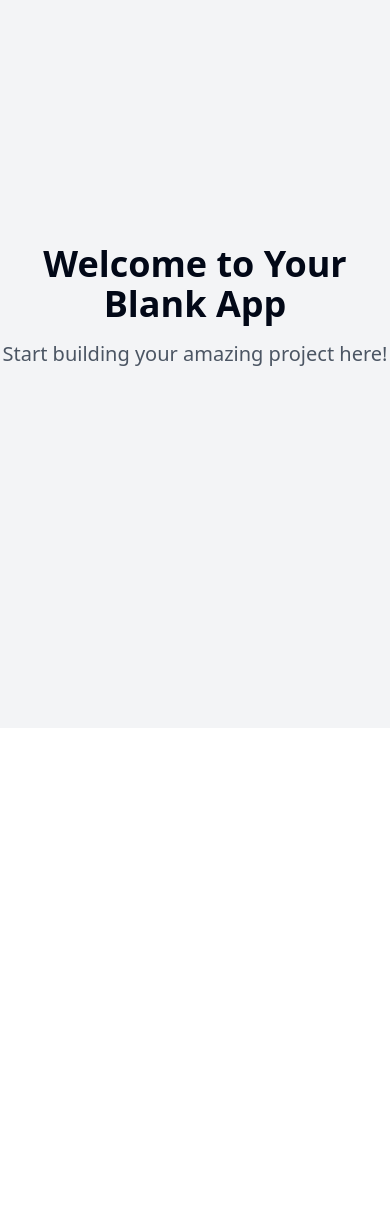
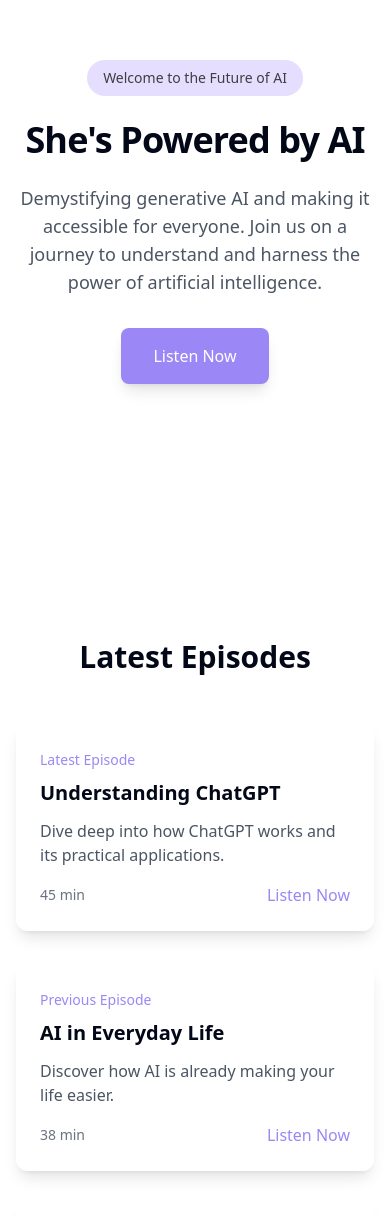
Before and after one commit to toriwell/shespoweredbyai, a React (Vite) app: page / in a window 390 px wide. Shown: the part 116-1332 px from the top of the page. Before the commit the page ends 844 px from the top, so only its background shows below. Built offline with nearby package versions, Linux system fonts and the light colour scheme.

Commit message:
Create landing page
Implemented a new landing page for the podcast "She's powered by ai", focusing on demystifying generative AI and making it accessible and practical for all listeners.
[skip gpt_engineer]

```diff
--- a/package.json
+++ b/package.json
@@ -45,6 +45,7 @@
     "cmdk": "^1.0.0",
     "date-fns": "^3.6.0",
     "embla-carousel-react": "^8.3.0",
+    "framer-motion": "^11.13.1",
     "input-otp": "^1.2.4",
     "lucide-react": "^0.462.0",
     "next-themes": "^0.3.0",
--- /dev/null
+++ b/src/components/About.tsx
@@ -0,0 +1,41 @@
+import { motion } from "framer-motion";
+
+export const About = () => {
+  return (
+    <section className="py-20 px-4">
+      <div className="max-w-4xl mx-auto text-center">
+        <motion.div
+          initial={{ opacity: 0, y: 20 }}
+          whileInView={{ opacity: 1, y: 0 }}
+          viewport={{ once: true }}
+          transition={{ duration: 0.6 }}
+        >
+          <span className="px-4 py-2 bg-secondary rounded-full text-primary-foreground text-sm font-medium mb-6 inline-block">
+            Our Mission
+          </span>
+          <h2 className="text-3xl font-bold mb-6">Making AI Accessible</h2>
+          <p className="text-gray-600 text-lg leading-relaxed mb-8">
+            We believe that understanding AI shouldn't be limited to tech experts. Through engaging discussions, practical examples, and real-world applications, we're here to help you navigate the exciting world of artificial intelligence with confidence.
+          </p>
+          <div className="grid md:grid-cols-3 gap-8 text-left">
+            {["Weekly Episodes", "Expert Insights", "Practical Tips"].map((feature, index) => (
+              <motion.div
+                key={feature}
+                initial={{ opacity: 0, y: 20 }}
+                whileInView={{ opacity: 1, y: 0 }}
+                viewport={{ once: true }}
+                transition={{ delay: index * 0.2 }}
+                className="bg-card backdrop-blur-lg rounded-xl p-6 shadow-lg"
+              >
+                <h3 className="font-semibold mb-2">{feature}</h3>
+                <p className="text-gray-600 text-sm">
+                  Join us every week for new insights into the world of AI.
+                </p>
+              </motion.div>
+            ))}
+          </div>
+        </motion.div>
+      </div>
+    </section>
+  );
+};
--- /dev/null
+++ b/src/components/Episodes.tsx
@@ -0,0 +1,55 @@
+import { motion } from "framer-motion";
+
+const episodes = [
+  {
+    title: "Understanding ChatGPT",
+    description: "Dive deep into how ChatGPT works and its practical applications.",
+    duration: "45 min",
+    date: "Latest Episode",
+  },
+  {
+    title: "AI in Everyday Life",
+    description: "Discover how AI is already making your life easier.",
+    duration: "38 min",
+    date: "Previous Episode",
+  },
+  {
+    title: "The Future of Work",
+    description: "How AI is transforming the workplace and what it means for you.",
+    duration: "42 min",
+    date: "Featured Episode",
+  },
+];
+
+export const Episodes = () => {
+  return (
+    <section className="py-20 px-4">
+      <div className="max-w-6xl mx-auto">
+        <h2 className="text-3xl font-bold mb-12 text-center">Latest Episodes</h2>
+        <div className="grid md:grid-cols-3 gap-8">
+          {episodes.map((episode, index) => (
+            <motion.div
+              key={episode.title}
+              initial={{ opacity: 0, y: 20 }}
+              animate={{ opacity: 1, y: 0 }}
+              transition={{ delay: index * 0.2 }}
+              className="bg-card backdrop-blur-lg rounded-xl p-6 shadow-lg hover:shadow-xl transition-all duration-300"
+            >
+              <span className="text-sm font-medium text-primary-dark">
+                {episode.date}
+              </span>
+              <h3 className="text-xl font-semibold mt-2 mb-3">{episode.title}</h3>
+              <p className="text-gray-600 mb-4">{episode.description}</p>
+              <div className="flex items-center justify-between">
+                <span className="text-sm text-gray-500">{episode.duration}</span>
+                <button className="text-primary-dark hover:underline font-medium">
+                  Listen Now
+                </button>
+              </div>
+            </motion.div>
+          ))}
+        </div>
+      </div>
+    </section>
+  );
+};
--- /dev/null
+++ b/src/components/Hero.tsx
@@ -0,0 +1,34 @@
+import { motion } from "framer-motion";
+
+export const Hero = () => {
+  return (
+    <section className="min-h-[80vh] flex flex-col items-center justify-center px-4 relative overflow-hidden">
+      <motion.div
+        initial={{ opacity: 0, y: 20 }}
+        animate={{ opacity: 1, y: 0 }}
+        transition={{ duration: 0.6 }}
+        className="text-center max-w-4xl mx-auto"
+      >
+        <span className="px-4 py-2 bg-primary rounded-full text-primary-foreground text-sm font-medium mb-6 inline-block">
+          Welcome to the Future of AI
+        </span>
+        <h1 className="text-4xl md:text-6xl font-bold mb-6 tracking-tight">
+          She's Powered by AI
+        </h1>
+        <p className="text-lg md:text-xl text-gray-600 mb-8 max-w-2xl mx-auto">
+          Demystifying generative AI and making it accessible for everyone. Join us on a journey to understand and harness the power of artificial intelligence.
+        </p>
+        <motion.button
+          whileHover={{ scale: 1.05 }}
+          whileTap={{ scale: 0.95 }}
+          className="bg-primary-dark text-white px-8 py-4 rounded-lg font-medium shadow-lg hover:shadow-xl transition-all duration-300"
+        >
+          Listen Now
+        </motion.button>
+      </motion.div>
+      <div className="absolute -z-10 w-full h-full">
+        <div className="absolute inset-0 bg-gradient-to-r from-primary/30 to-secondary/30 backdrop-blur-3xl" />
+      </div>
+    </section>
+  );
+};
--- /dev/null
+++ b/src/components/Newsletter.tsx
@@ -0,0 +1,52 @@
+import { motion } from "framer-motion";
+import { useState } from "react";
+import { useToast } from "../hooks/use-toast";
+
+export const Newsletter = () => {
+  const [email, setEmail] = useState("");
+  const { toast } = useToast();
+
+  const handleSubmit = (e: React.FormEvent) => {
+    e.preventDefault();
+    toast({
+      title: "Success!",
+      description: "Thank you for subscribing to our newsletter!",
+    });
+    setEmail("");
+  };
+
+  return (
+    <section className="py-20 px-4 bg-primary/20">
+      <div className="max-w-2xl mx-auto text-center">
+        <motion.div
+          initial={{ opacity: 0 }}
+          whileInView={{ opacity: 1 }}
+          viewport={{ once: true }}
+        >
+          <h2 className="text-3xl font-bold mb-4">Stay Updated</h2>
+          <p className="text-gray-600 mb-8">
+            Get the latest episodes and AI insights delivered straight to your inbox.
+          </p>
+          <form onSubmit={handleSubmit} className="flex flex-col sm:flex-row gap-4">
+            <input
+              type="email"
+              value={email}
+              onChange={(e) => setEmail(e.target.value)}
+              placeholder="Enter your email"
+              className="flex-1 px-6 py-4 rounded-lg border border-gray-200 focus:outline-none focus:ring-2 focus:ring-primary-dark"
+              required
+            />
+            <motion.button
+              whileHover={{ scale: 1.05 }}
+              whileTap={{ scale: 0.95 }}
+              className="bg-primary-dark text-white px-8 py-4 rounded-lg font-medium shadow-lg hover:shadow-xl transition-all duration-300"
+              type="submit"
+            >
+              Subscribe
+            </motion.button>
+          </form>
+        </motion.div>
+      </div>
+    </section>
+  );
+};
--- a/src/pages/Index.tsx
+++ b/src/pages/Index.tsx
@@ -1,13 +1,16 @@
-// Update this page (the content is just a fallback if you fail to update the page)
+import { Hero } from "../components/Hero";
+import { Episodes } from "../components/Episodes";
+import { Newsletter } from "../components/Newsletter";
+import { About } from "../components/About";
 
 const Index = () => {
   return (
-    <div className="min-h-screen flex items-center justify-center bg-gray-100">
-      <div className="text-center">
-        <h1 className="text-4xl font-bold mb-4">Welcome to Your Blank App</h1>
-        <p className="text-xl text-gray-600">Start building your amazing project here!</p>
-      </div>
-    </div>
+    <main className="min-h-screen bg-white">
+      <Hero />
+      <Episodes />
+      <About />
+      <Newsletter />
+    </main>
   );
 };
 
--- a/tailwind.config.ts
+++ b/tailwind.config.ts
@@ -12,85 +12,57 @@ export default {
   theme: {
     container: {
       center: true,
-			padding: '2rem',
+      padding: "2rem",
       screens: {
-				'2xl': '1400px'
-			}
+        "2xl": "1400px",
+      },
     },
     extend: {
       colors: {
-				border: 'hsl(var(--border))',
-				input: 'hsl(var(--input))',
-				ring: 'hsl(var(--ring))',
-				background: 'hsl(var(--background))',
-				foreground: 'hsl(var(--foreground))',
+        border: "hsl(var(--border))",
+        input: "hsl(var(--input))",
+        ring: "hsl(var(--ring))",
+        background: "hsl(var(--background))",
+        foreground: "hsl(var(--foreground))",
         primary: {
-					DEFAULT: 'hsl(var(--primary))',
-					foreground: 'hsl(var(--primary-foreground))'
+          DEFAULT: "#E5DEFF",
+          dark: "#9b87f5",
+          foreground: "#403E43",
         },
         secondary: {
-					DEFAULT: 'hsl(var(--secondary))',
-					foreground: 'hsl(var(--secondary-foreground))'
-				},
-				destructive: {
-					DEFAULT: 'hsl(var(--destructive))',
-					foreground: 'hsl(var(--destructive-foreground))'
-				},
-				muted: {
-					DEFAULT: 'hsl(var(--muted))',
-					foreground: 'hsl(var(--muted-foreground))'
-				},
-				accent: {
-					DEFAULT: 'hsl(var(--accent))',
-					foreground: 'hsl(var(--accent-foreground))'
-				},
-				popover: {
-					DEFAULT: 'hsl(var(--popover))',
-					foreground: 'hsl(var(--popover-foreground))'
+          DEFAULT: "#FDE1D3",
+          foreground: "#403E43",
         },
         card: {
-					DEFAULT: 'hsl(var(--card))',
-					foreground: 'hsl(var(--card-foreground))'
+          DEFAULT: "rgba(255, 255, 255, 0.8)",
+          foreground: "#403E43",
         },
-				sidebar: {
-					DEFAULT: 'hsl(var(--sidebar-background))',
-					foreground: 'hsl(var(--sidebar-foreground))',
-					primary: 'hsl(var(--sidebar-primary))',
-					'primary-foreground': 'hsl(var(--sidebar-primary-foreground))',
-					accent: 'hsl(var(--sidebar-accent))',
-					'accent-foreground': 'hsl(var(--sidebar-accent-foreground))',
-					border: 'hsl(var(--sidebar-border))',
-					ring: 'hsl(var(--sidebar-ring))'
-				}
-			},
-			borderRadius: {
-				lg: 'var(--radius)',
-				md: 'calc(var(--radius) - 2px)',
-				sm: 'calc(var(--radius) - 4px)'
       },
       keyframes: {
-				'accordion-down': {
-					from: {
-						height: '0'
+        "fade-up": {
+          "0%": {
+            opacity: "0",
+            transform: "translateY(20px)",
           },
-					to: {
-						height: 'var(--radix-accordion-content-height)'
-					}
+          "100%": {
+            opacity: "1",
+            transform: "translateY(0)",
           },
-				'accordion-up': {
-					from: {
-						height: 'var(--radix-accordion-content-height)'
         },
-					to: {
-						height: '0'
-					}
-				}
+        "fade-in": {
+          "0%": {
+            opacity: "0",
+          },
+          "100%": {
+            opacity: "1",
+          },
+        },
       },
       animation: {
-				'accordion-down': 'accordion-down 0.2s ease-out',
-				'accordion-up': 'accordion-up 0.2s ease-out'
-			}
-		}
+        "fade-up": "fade-up 0.5s ease-out",
+        "fade-in": "fade-in 0.3s ease-out",
+      },
+    },
   },
   plugins: [require("tailwindcss-animate")],
 } satisfies Config;
```
Also changed, not shown: 1 other file (tests, documents, lock files or other folders). Lines whose indentation alone changed are shown as unchanged.
